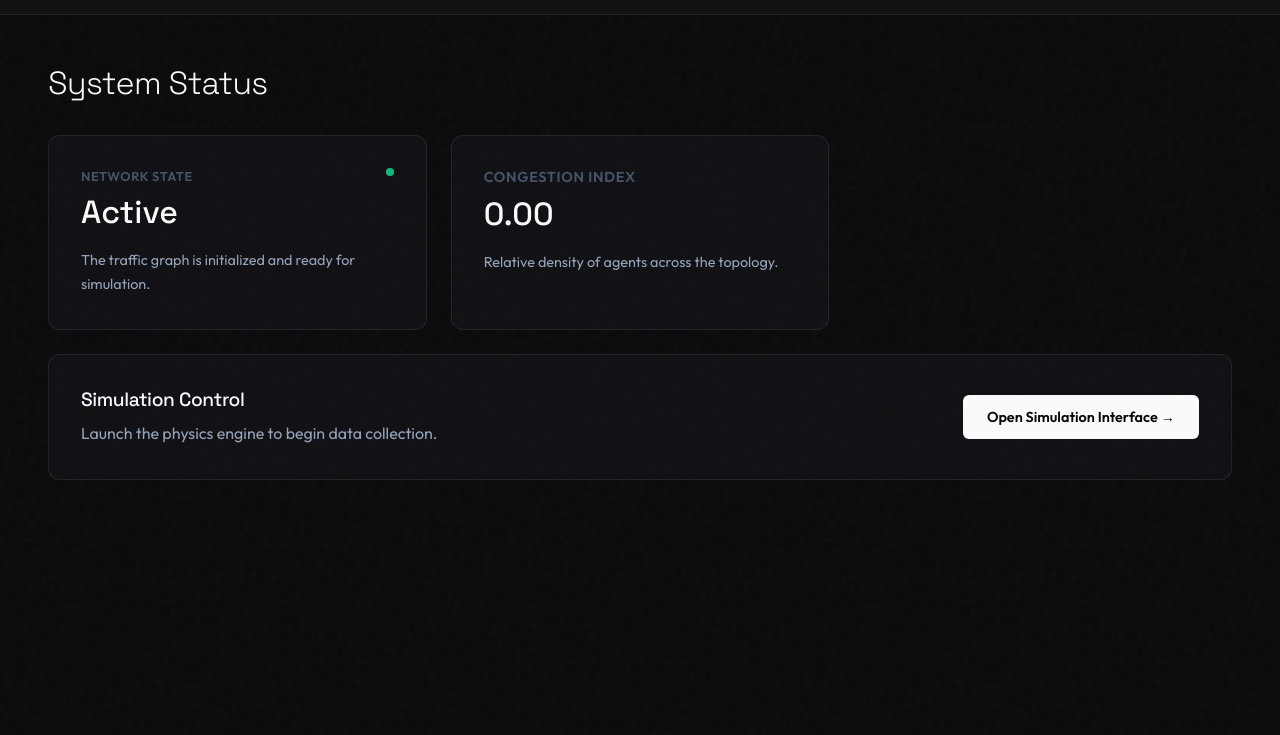
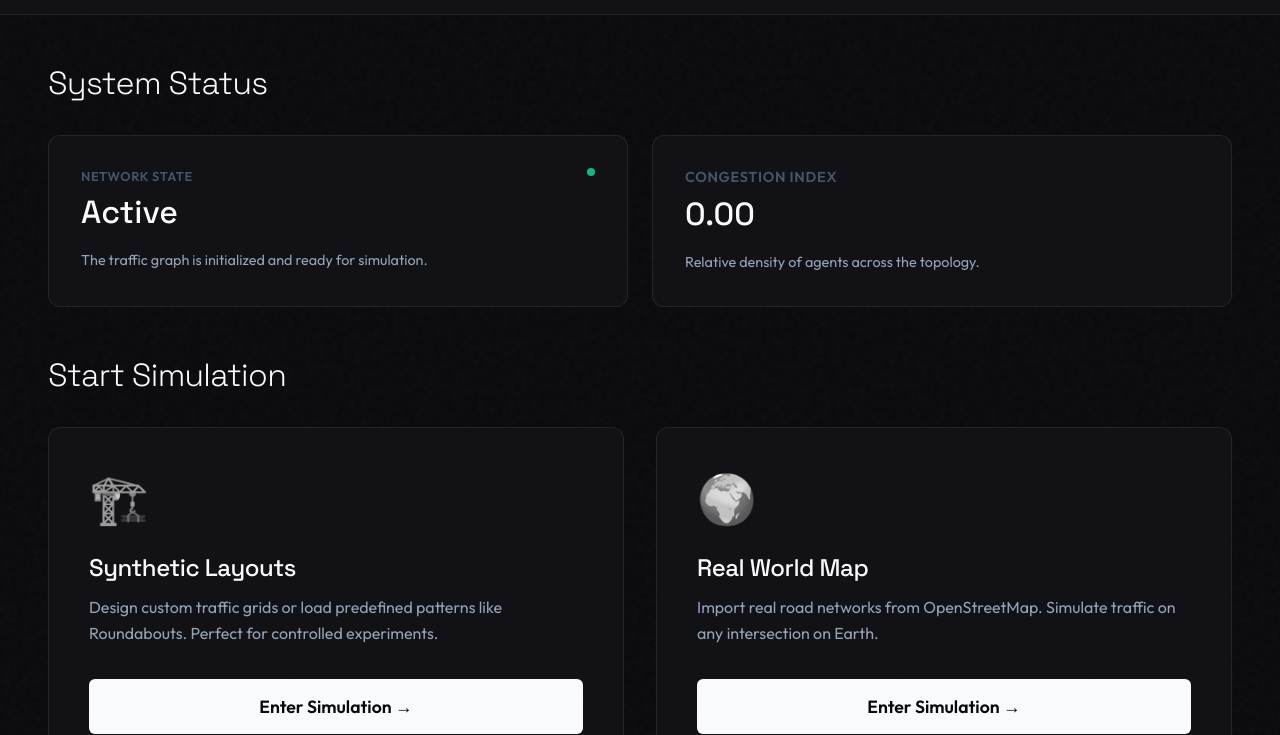
Before and after one commit to Takshsingh313/UrbanFlow, a plain HTML site: page static/index.html in a window 1280 px wide. Shown: the part 65-800 px from the top of the page. Drawn offline with Linux system fonts and the light colour scheme.

Commit message:
Updated and add the feeatures in the index.html
- Implemented system status cards for network and congestion metrics
- Added dashboard entry cards for manual and real-world simulations
- Linked simulation modes via URL parameters for seamless navigation

```diff
--- a/static/index.html
+++ b/static/index.html
@@ -45,8 +45,8 @@
             <div class="view-container" style="padding: 3rem; max-width: 1400px; margin: 0 auto; width: 100%;">
                 <h2 style="font-weight: 300; font-size: 2rem; margin-bottom: 2rem;">System Status</h2>
 
-                <div style="display: grid; grid-template-columns: repeat(auto-fit, minmax(280px, 1fr)); gap: 1.5rem;">
-
+                <div
+                    style="display: grid; grid-template-columns: repeat(auto-fit, minmax(280px, 1fr)); gap: 1.5rem; margin-bottom: 3rem;">
                     <div class="glass-panel">
                         <div style="display: flex; justify-content: space-between; align-items: start;">
                             <div>
@@ -77,15 +77,40 @@
                         <p style="margin-top: 1rem; font-size: 0.9rem;">Relative density of agents across the topology.
                         </p>
                     </div>
+                </div>
 
-                    <div class="glass-panel"
-                        style="grid-column: 1 / -1; display: flex; align-items: center; justify-content: space-between;">
+                <h2 style="font-weight: 300; font-size: 2rem; margin-bottom: 2rem;">Start Simulation</h2>
+                <div style="display: grid; grid-template-columns: repeat(auto-fit, minmax(350px, 1fr)); gap: 2rem;">
+                    <div class="glass-panel hover-card"
+                        style="display: flex; flex-direction: column; justify-content: space-between; border: 1px solid var(--border-subtle); transition: all 0.3s ease; padding: 2.5rem;">
                         <div>
-                            <h2 style="margin-bottom: 0.5rem; font-size: 1.2rem;">Simulation Control</h2>
-                            <p>Launch the physics engine to begin data collection.</p>
+                            <div class="grayscale-hover-icon" style="font-size: 3rem; margin-bottom: 1.5rem;">🏗️</div>
+                            <h2 style="margin-bottom: 0.75rem; font-size: 1.5rem;">Synthetic Layouts</h2>
+                            <p
+                                style="color: var(--text-secondary); margin-bottom: 2rem; font-size: 1rem; line-height: 1.6;">
+                                Design custom traffic grids or load predefined patterns like Roundabouts. Perfect for
+                                controlled experiments.
+                            </p>
                         </div>
-                        <a href="simulation.html" class="cyber-btn" style="text-decoration: none;">Open Simulation
-                            Interface &rarr;</a>
+                        <a href="simulation.html?mode=manual" class="cyber-btn"
+                            style="text-decoration: none; text-align: center; font-size: 1.1rem; padding: 1rem;">Enter
+                            Simulation &rarr;</a>
+                    </div>
+
+                    <div class="glass-panel hover-card"
+                        style="display: flex; flex-direction: column; justify-content: space-between; border: 1px solid var(--border-subtle); transition: all 0.3s ease; padding: 2.5rem;">
+                        <div>
+                            <div class="grayscale-hover-icon" style="font-size: 3rem; margin-bottom: 1.5rem;">🌍</div>
+                            <h2 style="margin-bottom: 0.75rem; font-size: 1.5rem;">Real World Map</h2>
+                            <p
+                                style="color: var(--text-secondary); margin-bottom: 2rem; font-size: 1rem; line-height: 1.6;">
+                                Import real road networks from OpenStreetMap. Simulate traffic on any intersection on
+                                Earth.
+                            </p>
+                        </div>
+                        <a href="simulation.html?mode=realworld" class="cyber-btn"
+                            style="text-decoration: none; text-align: center; font-size: 1.1rem; padding: 1rem;">Enter
+                            Simulation &rarr;</a>
                     </div>
                 </div>
             </div>
```
